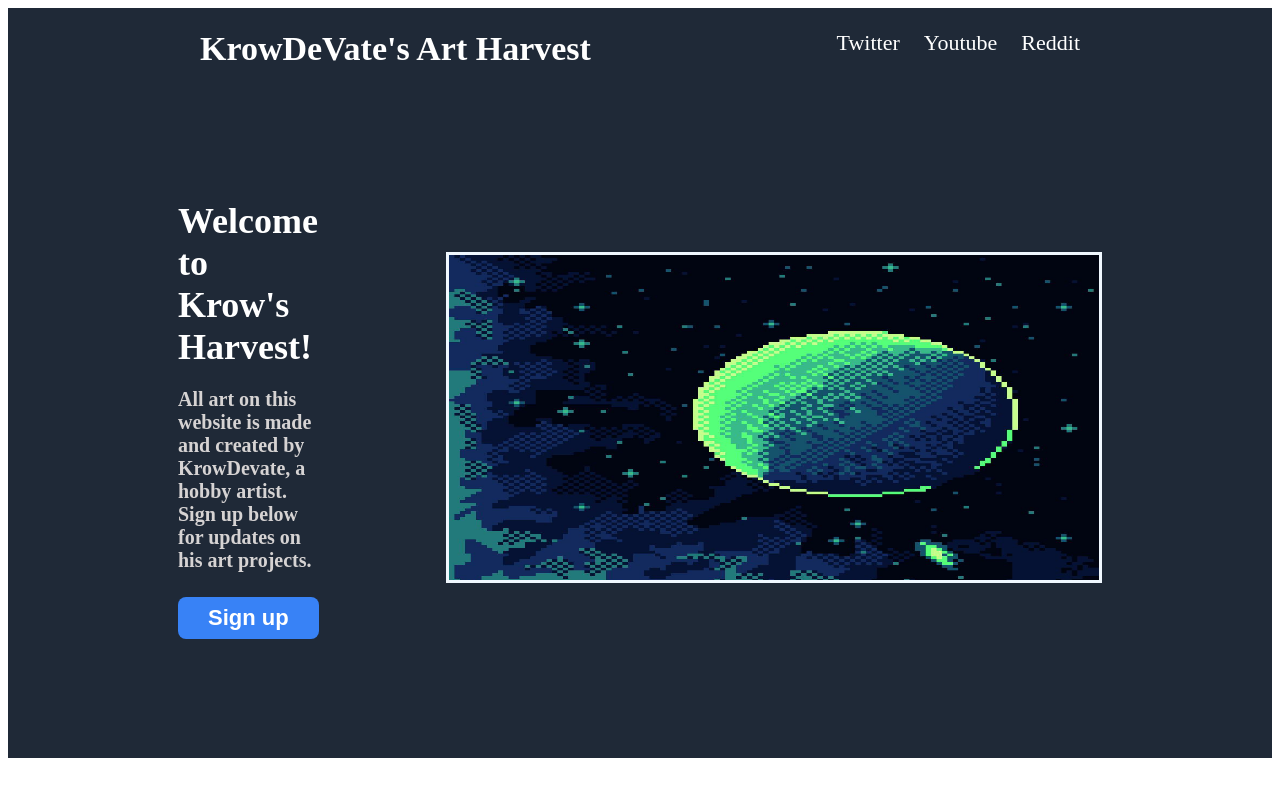
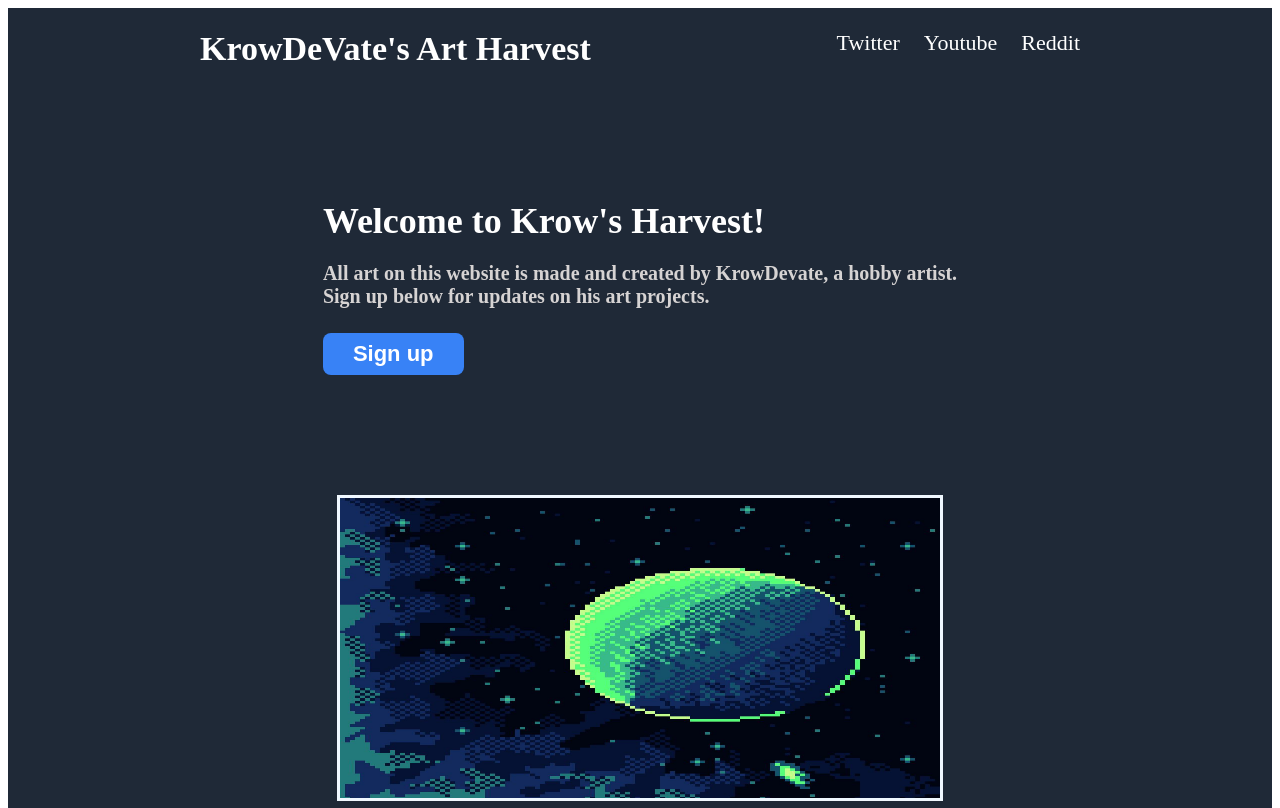
Before and after one commit to Sertou96/Odin-Landing-Page-Demo, a plain HTML site: page index.html in a window 1280 px wide. Shown: the top 808 px of the page. Drawn offline with Linux system fonts and the light colour scheme.

Commit message:
added 'flow-root' to main-bio pic to prevent spill

```diff
--- a/index.html
+++ b/index.html
@@ -21,7 +21,7 @@
 
       <div class="website-bio">
         <div class="left-bio">Welcome to Krow's Harvest!
-          <p class="short-website-bio">All art on this website is made and created by KrowDevate, a hobby artist.
+          <p class="short-website-bio">All art on this website is made and created by KrowDevate, a hobby artist. <br>
             Sign up below for updates on his art projects.</p>
           <button class="bio-signup-button">Sign up</button>
         </div>
--- a/land-job.css
+++ b/land-job.css
@@ -10,17 +10,25 @@ body {
 }
 .main-bio {
   background-color: #1f2937;
-  height: 650px;
+  min-height: 0px;
+  width: auto;
   padding-bottom: 100px;
   display: flex;
   flex-direction: column;
-  max-width: 100%;
+  flex-wrap: wrap;
+  justify-content: center;
+  flex-shrink: 1;
+  display: flow-root;
+
 }
 
 .main-header {
   display: flex;
   justify-content: space-between;
   padding: 22px;
+  flex-wrap: wrap;
+  flex: 1;
+  min-height: 0px;
 
 }
 .left-header {
@@ -35,7 +43,6 @@ body {
   font-size: 18px;
   display: flex;
   gap: 24px;
-  margin-right: 50px;
   margin-right: 170px;
 
 }
@@ -58,6 +65,10 @@ a:hover {
  padding: 50px;
  margin-left: 120px;
  margin-right: 120px;
+ flex-wrap: wrap;
+ min-height: 0px;
+ flex: 2;
+ width: auto;
 }
 .left-bio {
   color: white;
@@ -69,8 +80,8 @@ a:hover {
   color: rgb(214, 211, 211);
 }
 .pixel-space {
-  height: 325px;
-  width: 650px;
+  height: 300px;
+  width: 600px;
   border: solid;
   border-width: 3px;
   border-color: aliceblue;
```
